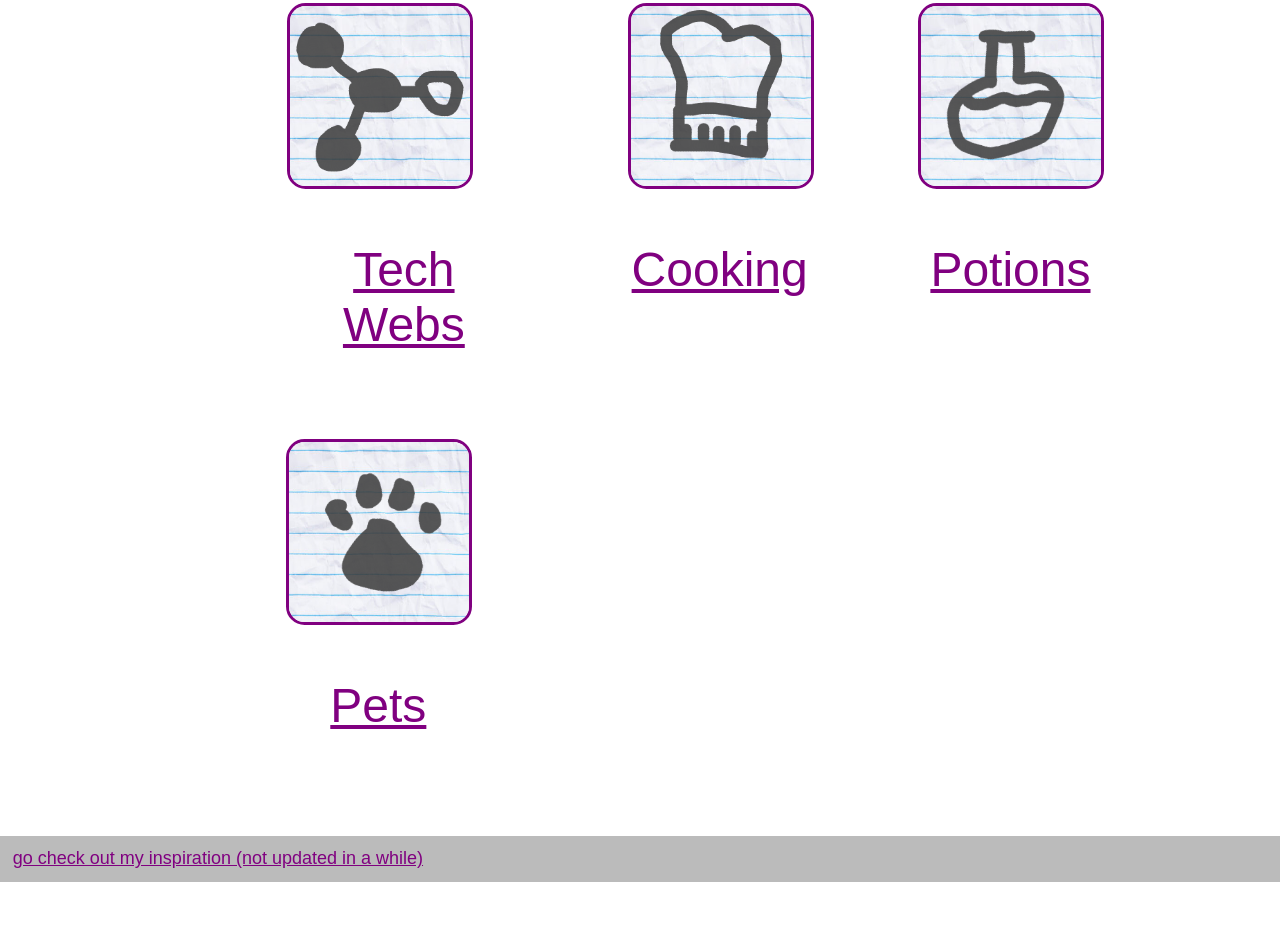
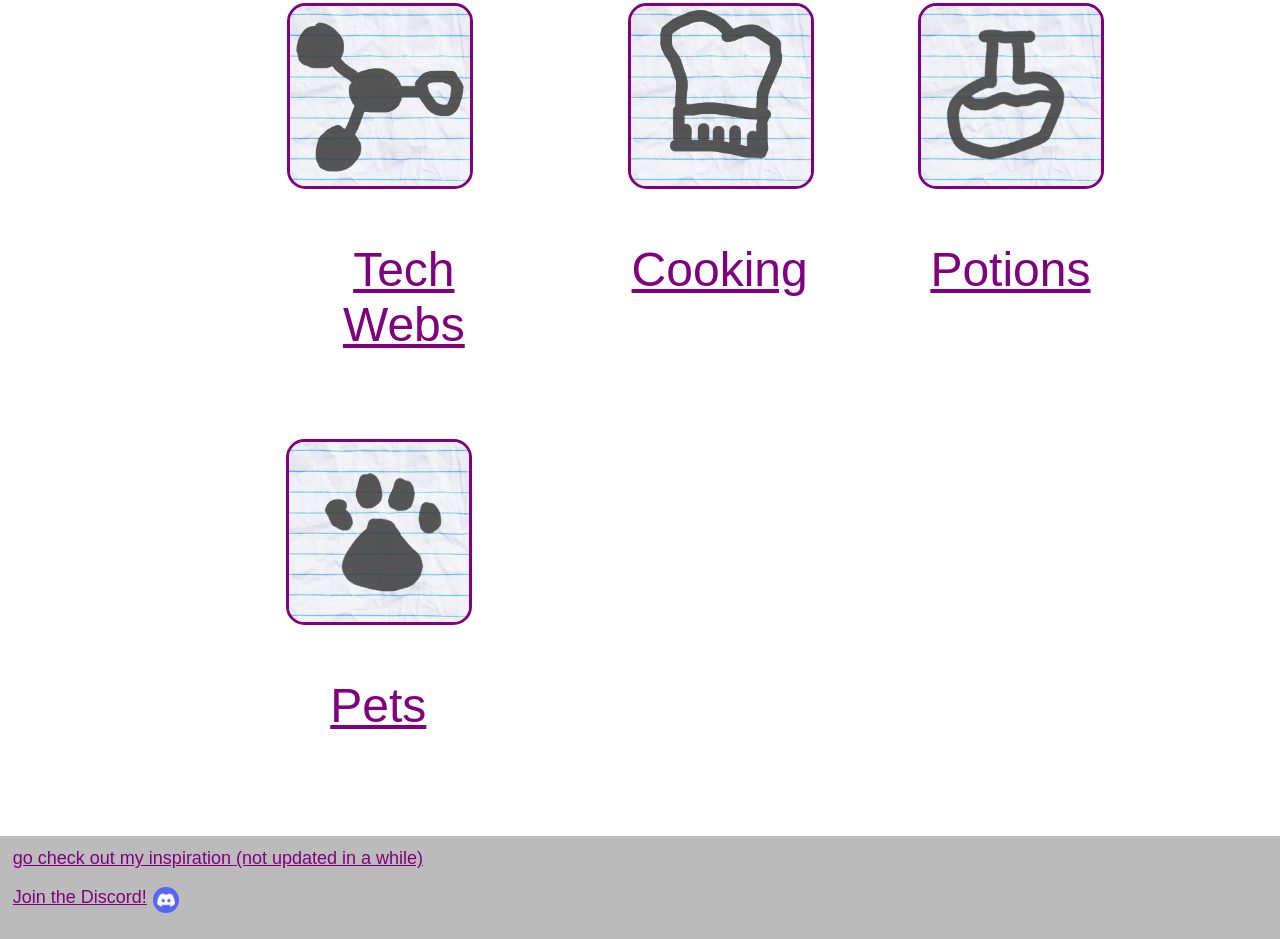
Before and after one commit to darryl-from-north-korea/yeeps, a plain HTML site: page index.html in a window 1280 px wide. Shown: the part 430-1369 px from the top of the page. Before the commit the page ends 1312 px from the top, so only its background shows below. Drawn offline with Linux system fonts and the light colour scheme; a web font is replaced by a local one.

Commit message:
Update index.html

```diff
--- a/index.html
+++ b/index.html
@@ -63,5 +63,6 @@
 </body>
 <footer>
 	<a href="https://wiki.yeeps.dev" target="_blank">go check out my inspiration (not updated in a while)</a>
+	<a href="https://discord.com/invite/eENRxEFgN9"><p>Join the Discord! <img src=../images/discord.jpg style="width: 2vw; margin-left:0.5%; border-radius: 50%; position:absolute;"></p></a>
 </footer>
 </html>
```
